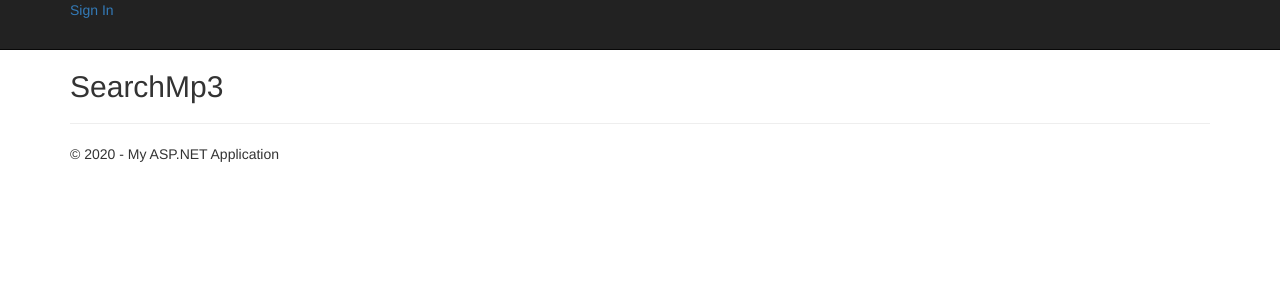
After one commit to RasithaGamage/MusicSharing, an ASP.NET MVC app: template MusicSharing/Views/SearchMp3.cshtml in a window 1280 px wide. The commit adds this page. Shown: the top 300 px of the page. Run offline with ASP.NET Core 8 and stand-ins for ASP.NET MVC 5, Linux system fonts and the light colour scheme; the template is opened without the code that fills it, so the values that code supplies are empty; the project's own start-up code is not run; a stand-in starts its controllers and pages; some libraries are stand-ins or nearby versions.

Commit message:
Add music COntroller

```diff
--- /dev/null
+++ b/MusicSharing/Views/AddMp3.cshtml
@@ -0,0 +1,6 @@
+
+@{
+    ViewBag.Title = "AddMp3";
+}
+
+<h2>AddMp3</h2>
--- /dev/null
+++ b/MusicSharing/Views/SearchMp3.cshtml
@@ -0,0 +1,6 @@
+
+@{
+    ViewBag.Title = "SearchMp3";
+}
+
+<h2>SearchMp3</h2>
--- a/MusicSharing/Views/Shared/_Layout.cshtml
+++ b/MusicSharing/Views/Shared/_Layout.cshtml
@@ -25,7 +25,7 @@
             <div class="navbar-collapse collapse">
                 <ul class="nav navbar-nav">
 
-                    <li>@Html.ActionLink("Branches", "Index", "Branches")</li>
+
 
                     @if (this.User.IsInRole("Admin"))
                     {
@@ -35,8 +35,8 @@
                                 <span class="caret"></span>
                             </a>
                             <ul class="dropdown-menu">
-                                <li><a href="@Url.Action("SearchCourse", "Courses")">Search Courses</a></li>
-                                <li><a href="@Url.Action("AddCourse", "Courses")">Add New Course</a></li>
+                                <li><a href="@Url.Action("SearchMp3", "Music")">Search Mp3</a></li>
+                                <li><a href="@Url.Action("AddMp3", "Music")">Add Mp3</a></li>
 
                             </ul>
                         </li>
@@ -44,7 +44,7 @@
 
                     @if (this.User.IsInRole("User"))
                     {
-                        <li>@Html.ActionLink("Courses", "SearchCourse", "Courses")</li>
+                        <li>@Html.ActionLink("Courses", "SearchMp3", "Music")</li>
                     }
                     @if (this.User.IsInRole("Admin"))
                     {
```
Also changed, not shown: MusicSharing/Controllers/MusicController.cs (added, +22 -0 lines), MusicSharing/MusicSharing.csproj.
